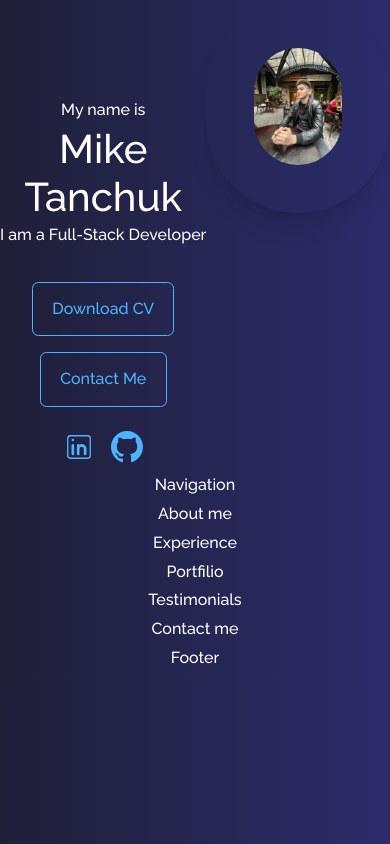
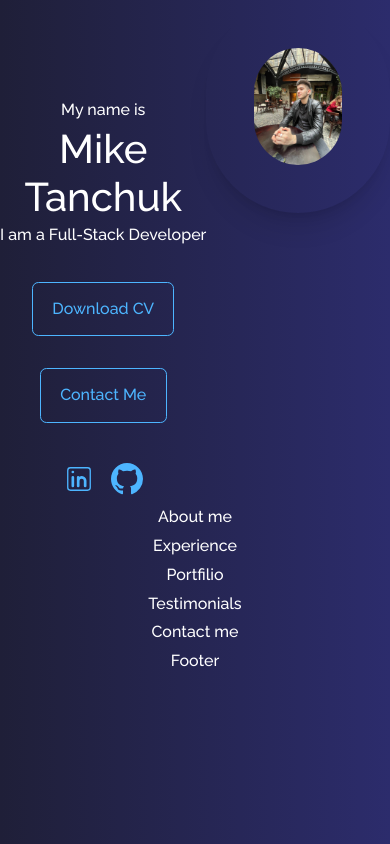
Before and after one commit to MykhailoTanchuk/homepage, a React (Create React App) app: page / in a window 390 px wide. Built offline with nearby package versions, Linux system fonts and the light colour scheme.

Commit message:
Header mobile-friendly

```diff
--- a/src/components/header/Header.jsx
+++ b/src/components/header/Header.jsx
@@ -12,7 +12,7 @@ const Header = () => {
 
                 <div className="p-4">
                     <a href={CV} download className="btn m-4">Download CV</a>
-                    <a href="" className="btn">Contact Me</a>
+                    <a href="" className="btn m-4">Contact Me</a>
                 </div>
 
                 <HeaderSocials/>
--- a/src/components/nav/Nav.jsx
+++ b/src/components/nav/Nav.jsx
@@ -1,10 +1,16 @@
 import React from 'react';
+import {AiFillHome} from 'react-icons/ai';
+import {SiAboutdotme} from 'react-icons/si';
 
 const Nav = () => {
     return (
-        <div>
-            Navigation
-        </div>
+        <nav>
+            <a href="" className=""></a>
+            <a href="" className=""></a>
+            <a href="" className=""></a>
+            <a href="" className=""></a>
+
+        </nav>
     );
 };
 
```
